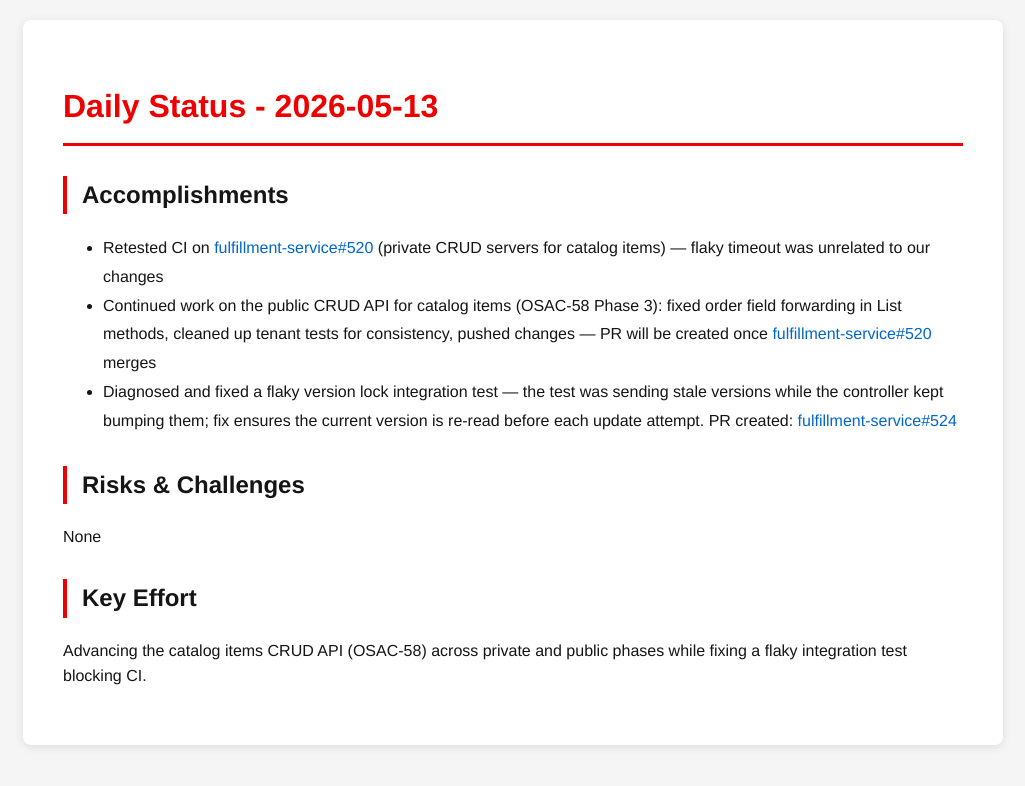
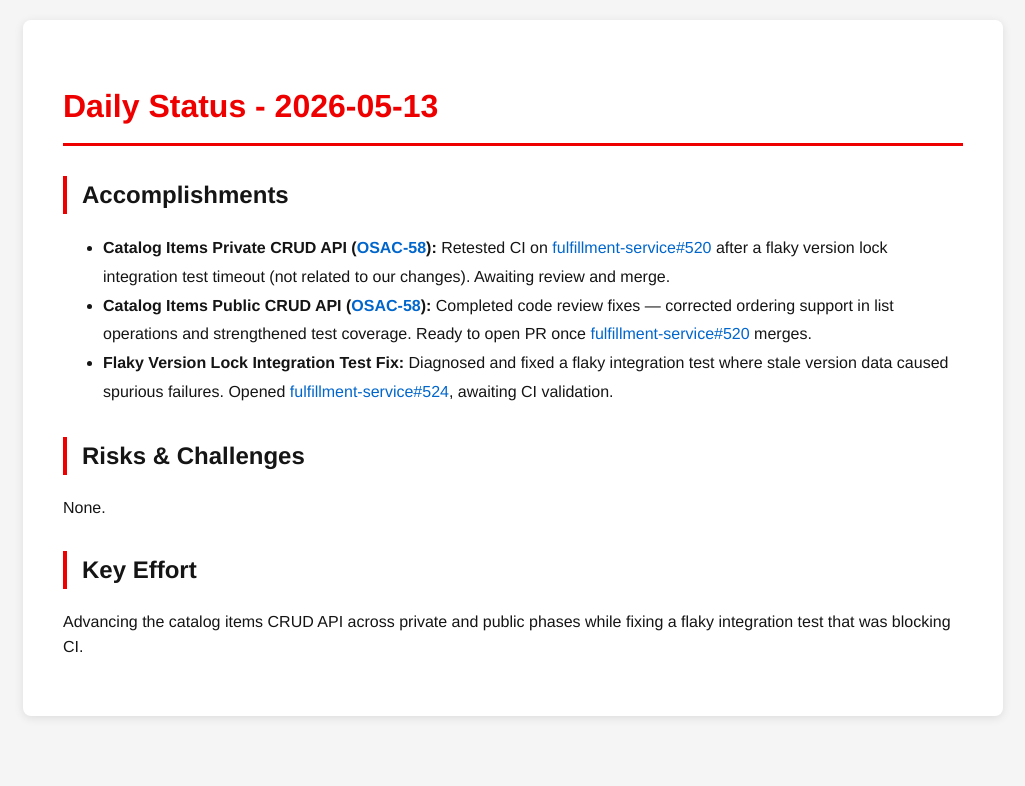
Before and after one commit to tzvatot/daily-status, a Jekyll site: the page built from 2026-05-13.md, in a window 1280 px wide. Shown: the top 786 px of the page, without its empty margins (127-1152 px from the left). Built offline with Jekyll 4.4.1, drawn with Linux system fonts in a browser that asks for light colours.

Commit message:
Daily status update - 2026-05-13

```diff
--- a/2026-05-13.md
+++ b/2026-05-13.md
@@ -7,12 +7,12 @@ date: 2026-05-13
 # Daily Status - 2026-05-13
 
 ## Accomplishments
-- Retested CI on [fulfillment-service#520](https://github.com/osac-project/fulfillment-service/pull/520) (private CRUD servers for catalog items) — flaky timeout was unrelated to our changes
-- Continued work on the public CRUD API for catalog items (OSAC-58 Phase 3): fixed order field forwarding in List methods, cleaned up tenant tests for consistency, pushed changes — PR will be created once [fulfillment-service#520](https://github.com/osac-project/fulfillment-service/pull/520) merges
-- Diagnosed and fixed a flaky version lock integration test — the test was sending stale versions while the controller kept bumping them; fix ensures the current version is re-read before each update attempt. PR created: [fulfillment-service#524](https://github.com/osac-project/fulfillment-service/pull/524)
+- **Catalog Items Private CRUD API ([OSAC-58](https://issues.redhat.com/browse/OSAC-58)):** Retested CI on [fulfillment-service#520](https://github.com/osac-project/fulfillment-service/pull/520) after a flaky version lock integration test timeout (not related to our changes). Awaiting review and merge.
+- **Catalog Items Public CRUD API ([OSAC-58](https://issues.redhat.com/browse/OSAC-58)):** Completed code review fixes — corrected ordering support in list operations and strengthened test coverage. Ready to open PR once [fulfillment-service#520](https://github.com/osac-project/fulfillment-service/pull/520) merges.
+- **Flaky Version Lock Integration Test Fix:** Diagnosed and fixed a flaky integration test where stale version data caused spurious failures. Opened [fulfillment-service#524](https://github.com/osac-project/fulfillment-service/pull/524), awaiting CI validation.
 
 ## Risks & Challenges
-None
+None.
 
 ## Key Effort
-Advancing the catalog items CRUD API (OSAC-58) across private and public phases while fixing a flaky integration test blocking CI.
+Advancing the catalog items CRUD API across private and public phases while fixing a flaky integration test that was blocking CI.
```
